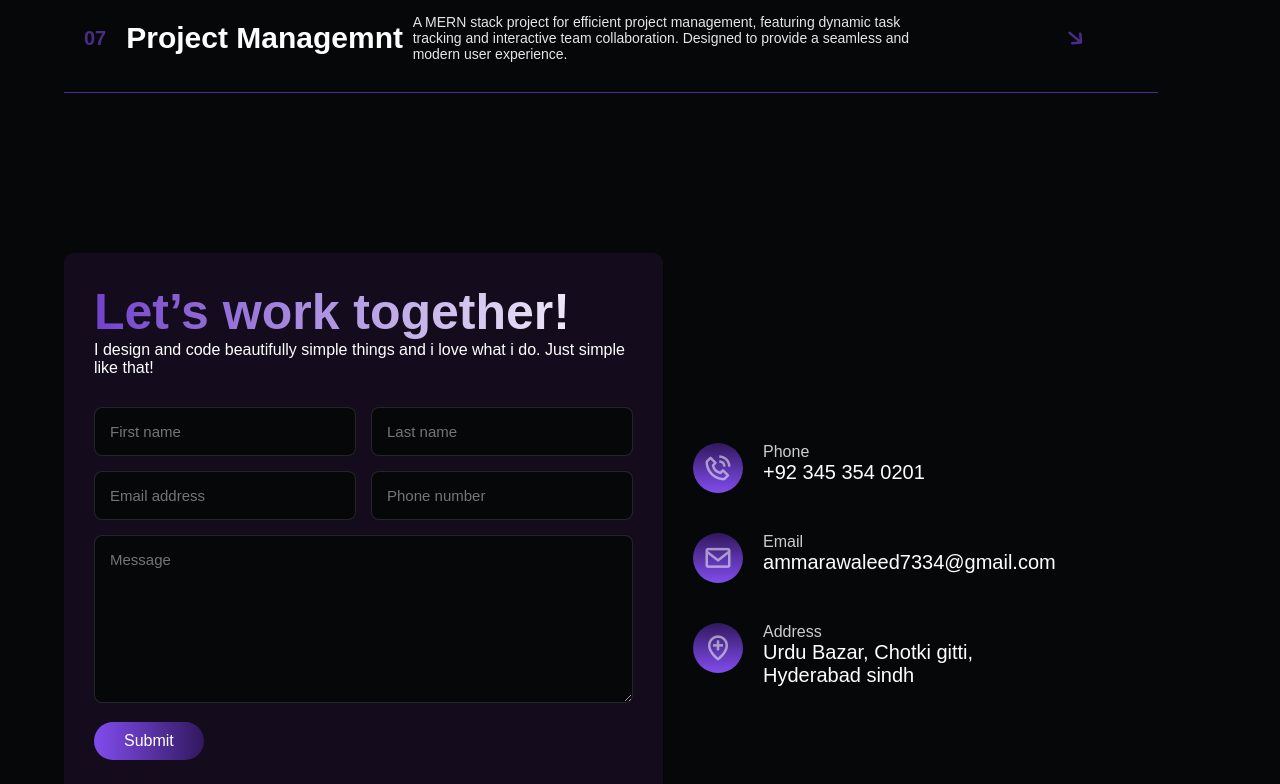
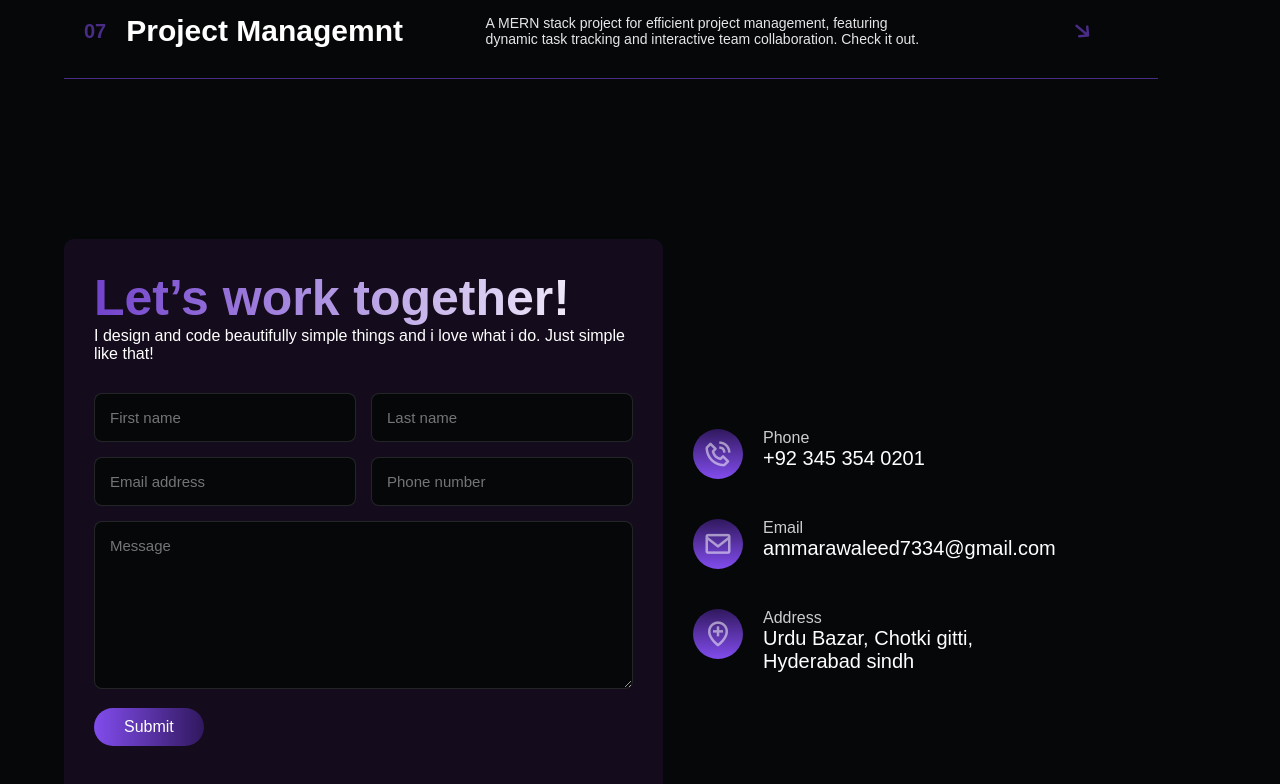
Before and after one commit to Ammwali/portfolio, a website: page public/index.html in a window 1280 px wide. Shown: the part 2876-3660 px from the top of the page. Drawn offline with nearby package versions, Linux system fonts and the light colour scheme; a web font is replaced by a local one.

Commit message:
Resolved merge conflicts

```diff
--- a/public/index.html
+++ b/public/index.html
@@ -343,8 +343,8 @@
             <div class="projects-para-icon">
               <p>
                 A MERN stack project for efficient project management, featuring
-                dynamic task tracking and interactive team collaboration.
-                Designed to provide a seamless and modern user experience.
+                dynamic task tracking and interactive team collaboration. Check
+                it out.
               </p>
               <i class="fa-solid fa-arrow-right fa-xl"></i>
             </div>
```
